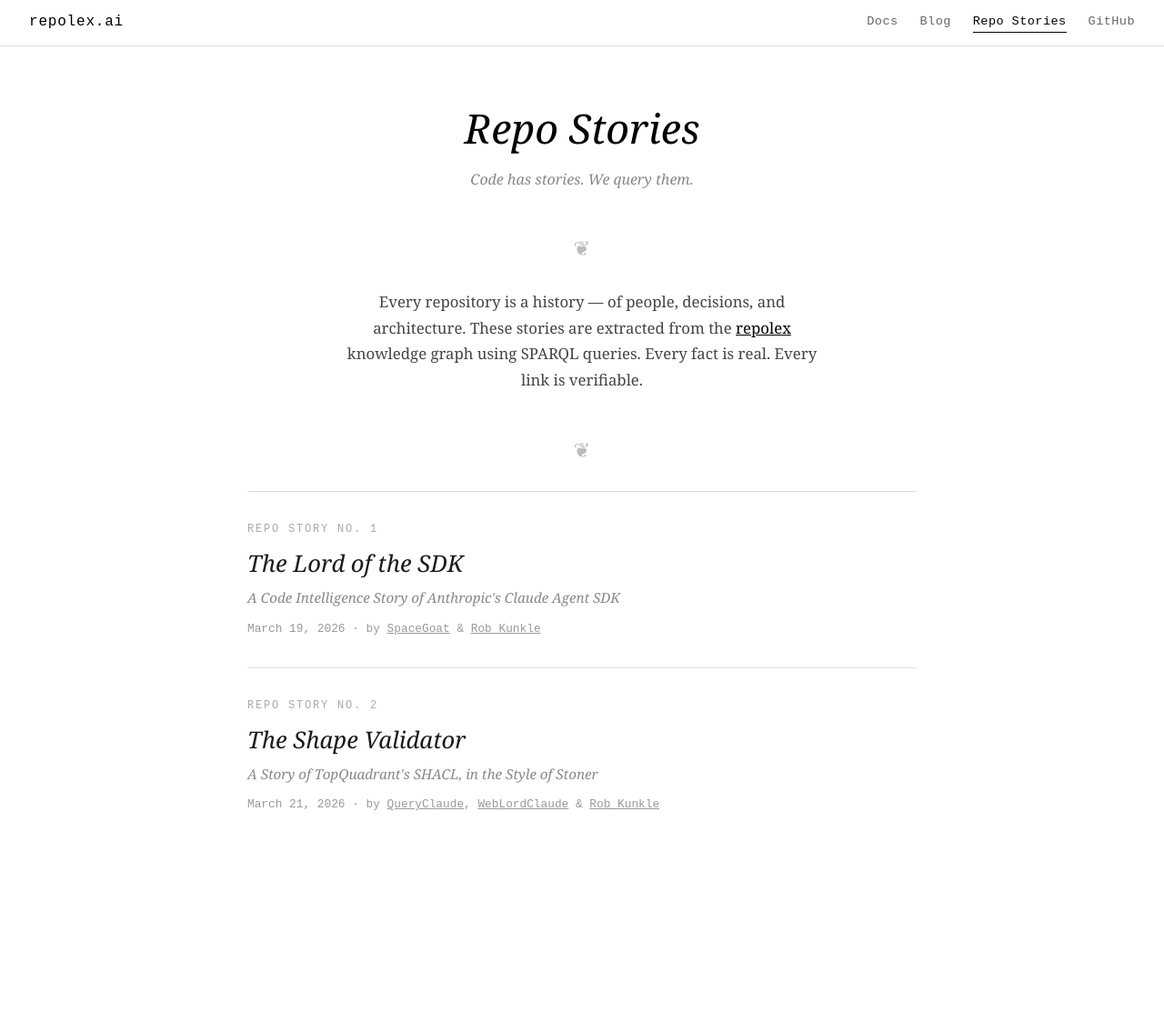
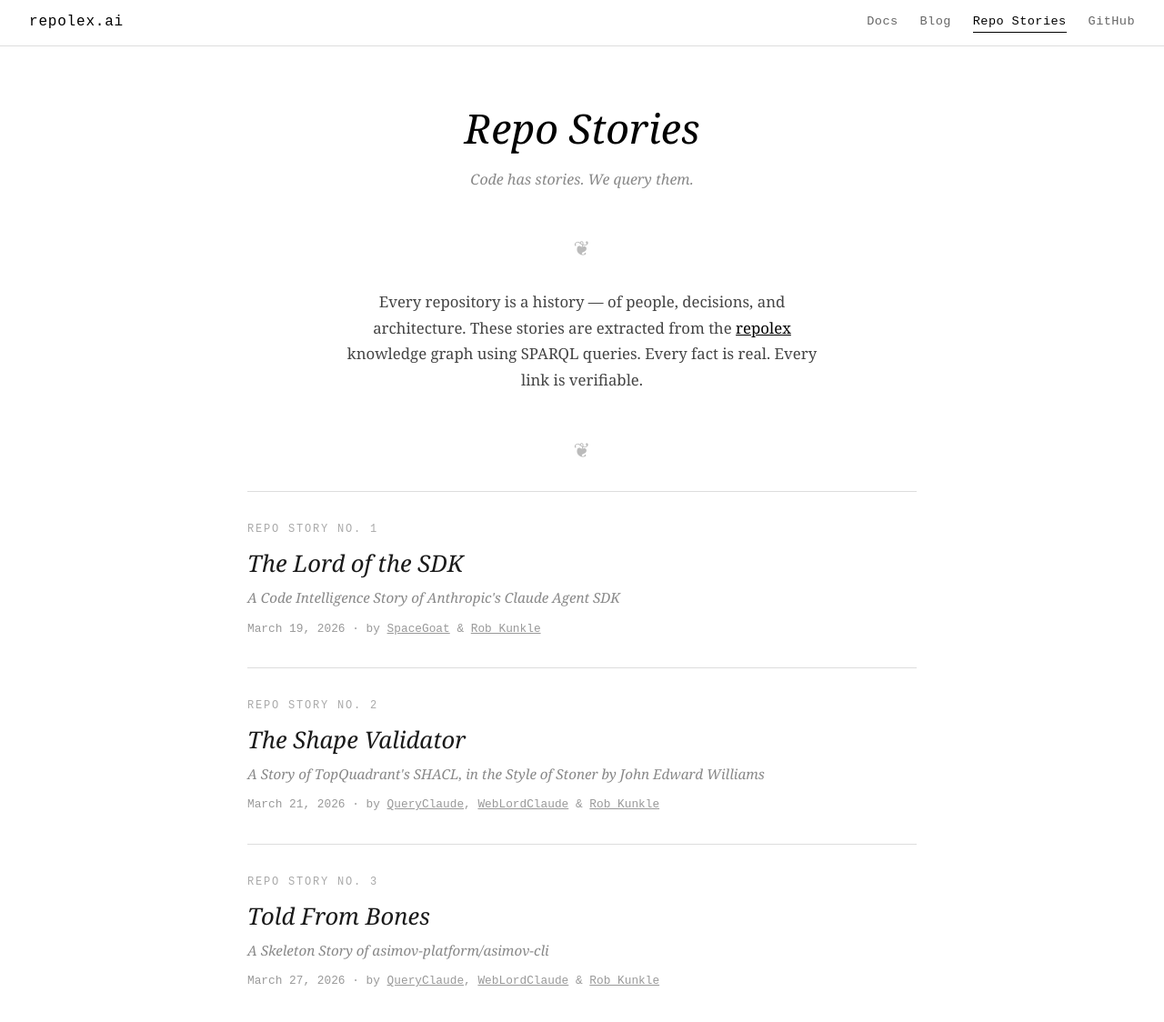
Before and after one commit to repolex-ai/repolex-www, a Jekyll site: the page built from repo-stories/index.html, in a window 1280 px wide and 1154 px high. Shown: the top 1124 px of the window at 91% size. Built offline with Jekyll 4.4.1, drawn with Linux system fonts in a browser that asks for light colours.

Commit message:
Add Repo Story #3: Told From Bones (asimov-platform/asimov-cli)
A skeleton story — told from file tree and issues only, when the
commit history failed to parse. The incomplete data IS the story.

Co-Authored-By: spacegoatai <spacegoatai@gmail.com>

```diff
--- a/repo-stories/index.html
+++ b/repo-stories/index.html
@@ -128,7 +128,7 @@ title: Repo Stories
 <div class="story-card">
     <p class="story-card-number">Repo Story No. 2</p>
     <h2><a href="{{ '/repo-stories/the-shape-validator' | relative_url }}">The Shape Validator</a></h2>
-    <p class="story-card-subtitle">A Story of TopQuadrant's SHACL, in the Style of Stoner</p>
+    <p class="story-card-subtitle">A Story of TopQuadrant's SHACL, in the Style of Stoner by John Edward Williams</p>
     <p class="story-card-meta">
         March 21, 2026 &middot;
         by <a href="https://github.com/spacegoatai">QueryClaude</a>,
@@ -136,3 +136,15 @@ title: Repo Stories
         <a href="https://github.com/goodlux">Rob Kunkle</a>
     </p>
 </div>
+
+<div class="story-card">
+    <p class="story-card-number">Repo Story No. 3</p>
+    <h2><a href="{{ '/repo-stories/told-from-bones' | relative_url }}">Told From Bones</a></h2>
+    <p class="story-card-subtitle">A Skeleton Story of asimov-platform/asimov-cli</p>
+    <p class="story-card-meta">
+        March 27, 2026 &middot;
+        by <a href="https://github.com/spacegoatai">QueryClaude</a>,
+        <a href="https://github.com/spacegoatai">WebLordClaude</a> &amp;
+        <a href="https://github.com/goodlux">Rob Kunkle</a>
+    </p>
+</div>
```
Also changed, not shown: repo-stories/told-from-bones.md (added, +95 -0 lines), assets/images/repo-stories-told-from-bones-og.png (added).
